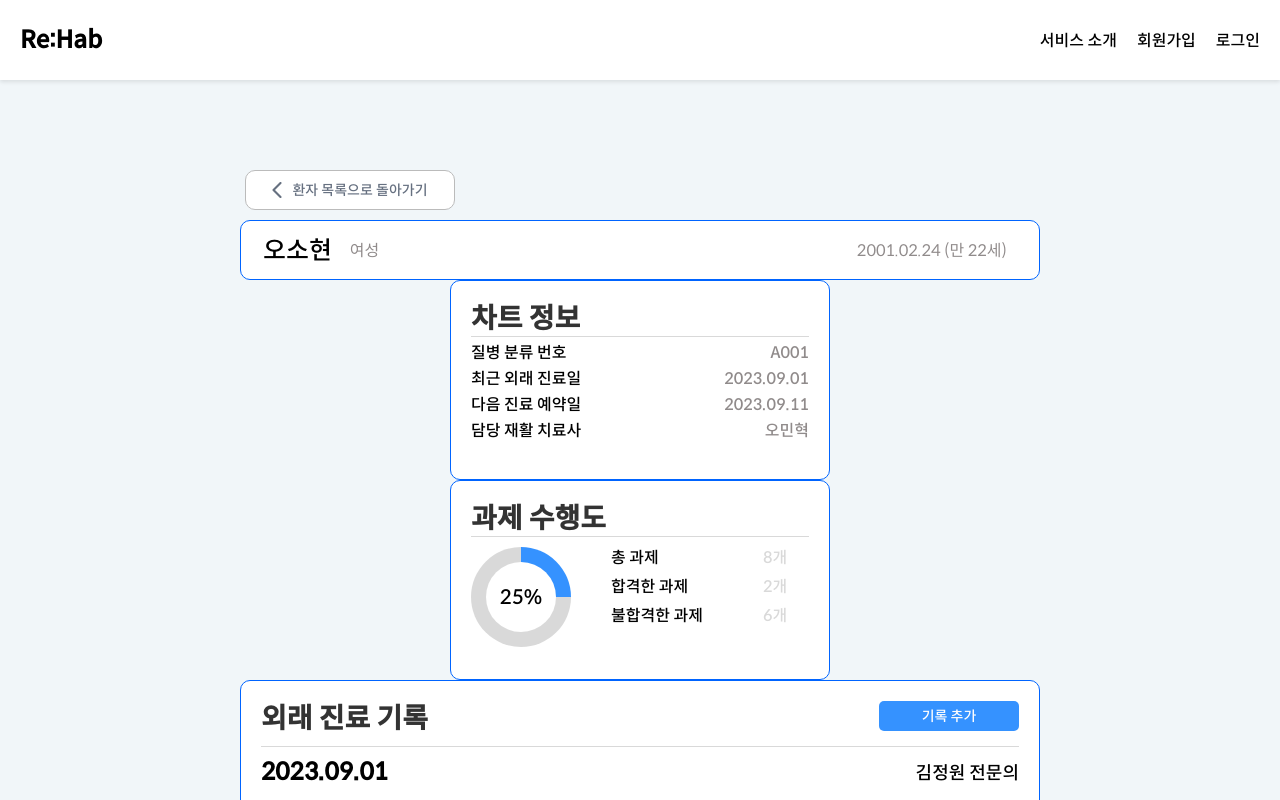
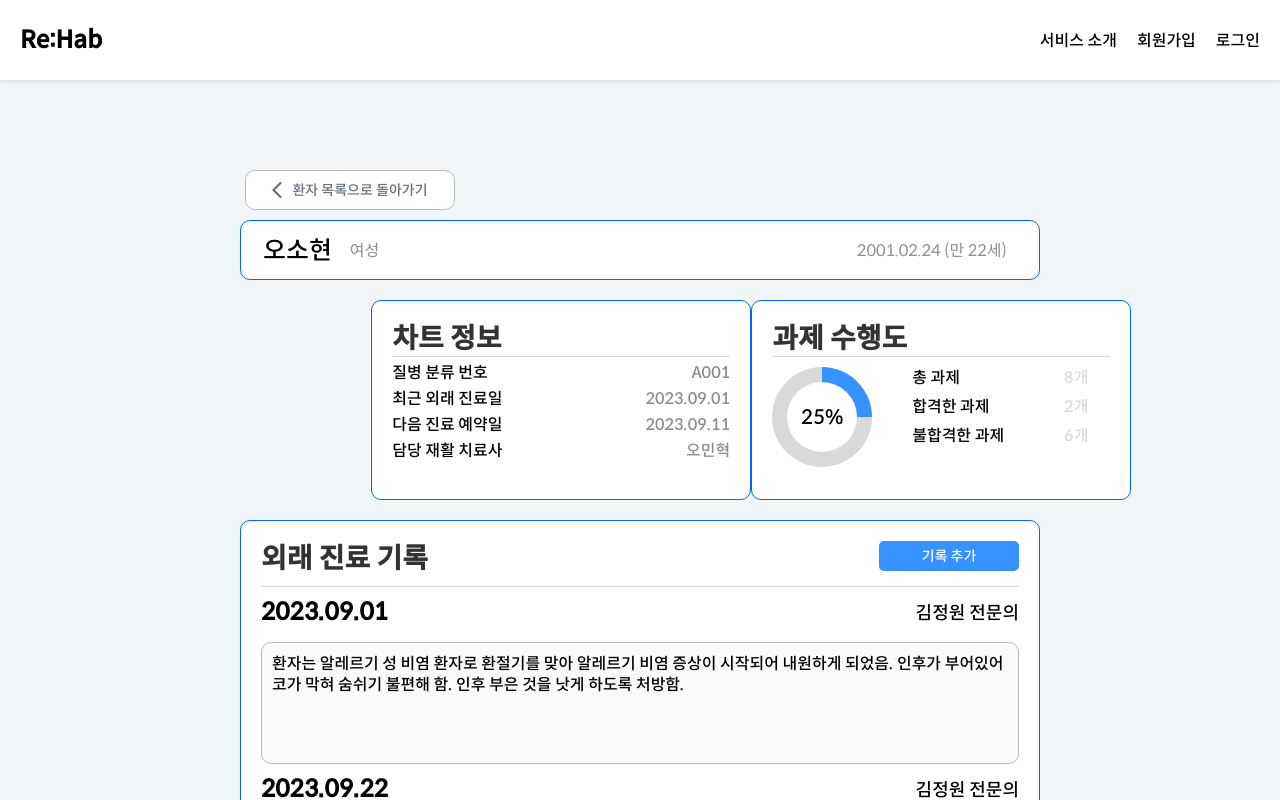
Before and after one commit to sync-without-async/Rehab-FrontEnd, a React (Vite) app: page /doctordetail in a window 1280 px wide. Shown: the top 800 px of the page. Built offline with nearby package versions, Linux system fonts and the light colour scheme.

Commit message:
Feat: 전문의의 환자 상세 페이지 구현 완성

```diff
--- a/src/components/DoctorDashBoard/DoctorFaceRecord.jsx
+++ b/src/components/DoctorDashBoard/DoctorFaceRecord.jsx
@@ -11,6 +11,7 @@ const Container = styled.div`
   background-color: #ffffff;
   font-family: "Spoqa Han Sans Neo", "sans-serif";
   position: relative;
+  margin-bottom:20px;
 `;
 
 const Title = styled.h1`
--- a/src/pages/Doctor/DoctorDetailPage.jsx
+++ b/src/pages/Doctor/DoctorDetailPage.jsx
@@ -22,6 +22,13 @@ const CenteredContainer = styled.div`
   margin-top: 50px;
 `;
 
+const RowContainer = styled.div`
+  display: flex;
+  align-items: center;
+  width: 42%;
+  margin: 20px 0;
+`;
+
 const DoctorDetailPage = () => {
   return (
     <PageContainer>
@@ -29,8 +36,10 @@ const DoctorDetailPage = () => {
       <CenteredContainer>
         <BackButton pageName="환자 목록" />
         <DoctorDetailHeader/>
-        <DoctorDetailChart/>
-        <DoctorCheckHW/>
+        <RowContainer>
+          <DoctorDetailChart/>
+          <DoctorCheckHW/>
+        </RowContainer>
         <DoctorFaceRecord/>
         <DoctorUntactRecord/>
       </CenteredContainer>
```
